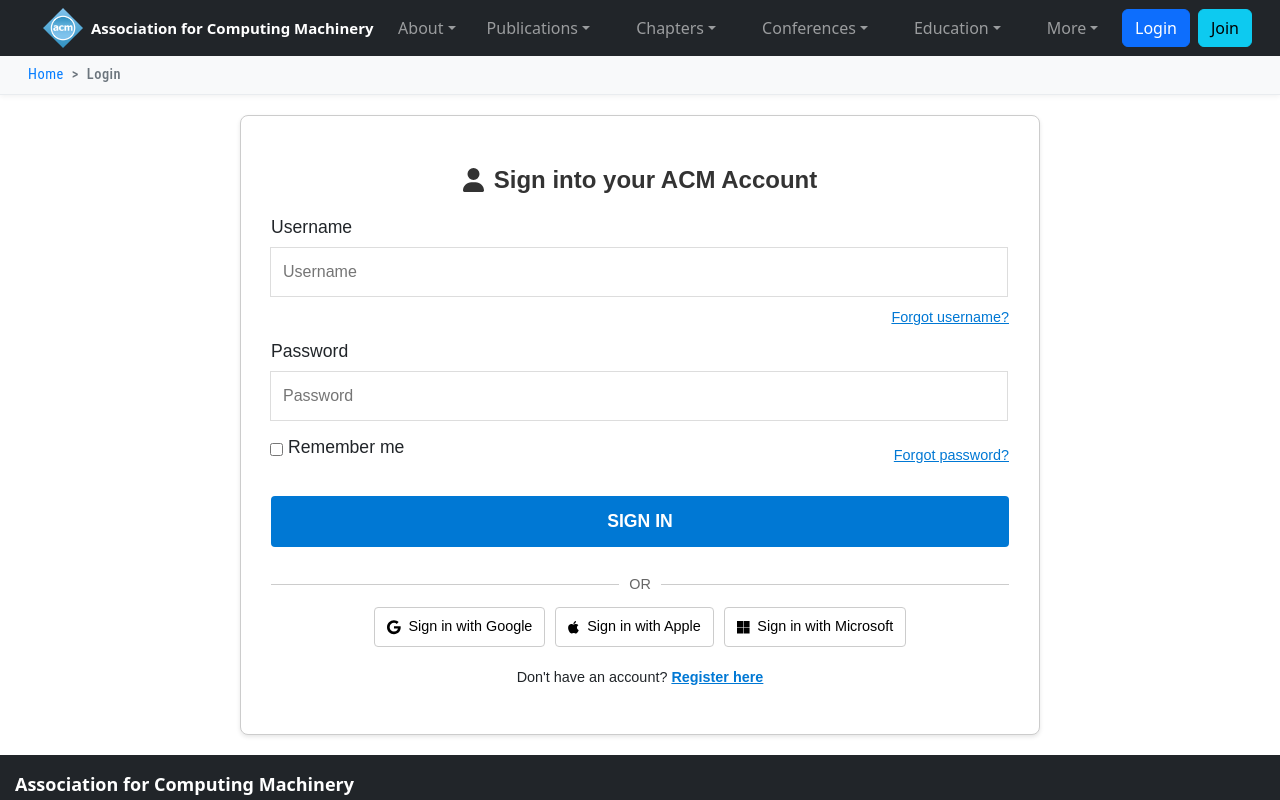
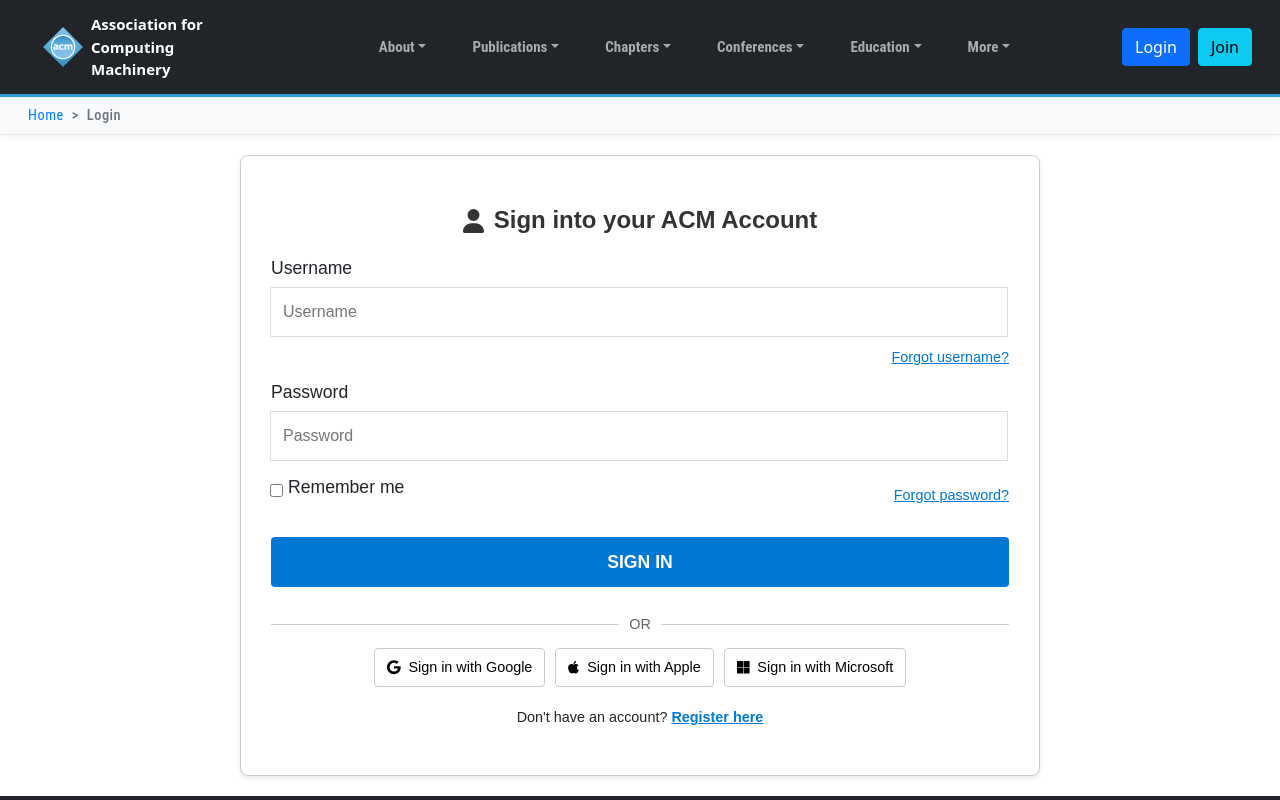
Before and after one commit to kpe03/hci-project, a React (Create React App) app: page /login in a window 1280 px wide. Shown: the top 800 px of the page. Built offline with nearby package versions, Linux system fonts and the light colour scheme.

Commit message:
updated navbar

```diff
--- a/src/components/Navbar.css
+++ b/src/components/Navbar.css
@@ -6,6 +6,10 @@
     color: #ffffff;
     font-weight: bold;
   }
+
+.border-color {
+  border-bottom: 3px solid #2D9CDB;
+}
 
 .titleButton {
     font-size: 20px;
@@ -18,12 +22,14 @@
     height: 50px;
 }
 
+
 .navbar-content {
   padding: 0 15px 0 15px;
 }
 
+
 .dropdown-container{
-  width: 70vw !important;
+  width: max-content !important;
   left: 0 !important;
   right: 0 !important;
   position: absolute !important;
@@ -38,7 +44,28 @@
   font-size: 13px;
 }
 
-.dropdown-col-container{
-  padding: 0 -50px 0 -20px;
+.dropdown-container .row {
+  display: inline-flex;
+  align-items: flex-start;
+}
 
+.dropdown-menu {
+  background-color: #d6d6d6 !important;
+  color:#00567D;
+  font-size: 13px;
 }
+.no-wrap {
+  white-space: nowrap;
+}
+
+.nav-link {
+  color: #aaaaaa;
+  font-size: 15px;
+  font-family: "Roboto Condensed", sans-serif;
+  font-weight: bold;
+  text-decoration: none !important;
+}
+
+.button-style {
+  border-radius: 0px;
+}
--- a/src/components/Navbar.js
+++ b/src/components/Navbar.js
@@ -1,4 +1,4 @@
-import React, { useContext } from "react";
+import React, { useContext, useState } from "react";
 import { AuthContext } from "./AuthContext";
 import { Link } from "react-router-dom";
 import "./Navbar.css";
@@ -7,14 +7,127 @@
 
 function Navbar() {
   const { isLoggedIn, setIsLoggedIn } = useContext(AuthContext);
+  const [isNavCollapsed, setIsNavCollapsed] = useState(true);
+
+  const aboutItems = [
+    {label: "About ACM", link: "about/acm"},
+    {label: "ACM Constitution", link: "about/constitution"},
+    {label: "ACM Council", link: "about/council"},
+    {label: "ACM in the News", link: "about/news"},
+    {label: "ACM Updates", link: "about/updates"},
+    {label: "ACM Statements", link: "about/statements"},
+    {label: "ACM's Mission, Vision & Values", link: "about/vision"},
+    {label: "Annual Reports", link: "about/reports"},
+    {label: "Boards & Committees", link: "about/committees"},
+    {label: "Bylaws", link: "about/bylaws"},
+    {label: "Code of Ethics", link: "about/ethics"},
+    {label: "Ethics Enforcement", link: "about/enforcement"},
+    {label: "Contact Us", link: "about/contact"},
+    {label: "Governance", link: "about/governance"},
+    {label: "History", link: "about/history"},
+    {label: "Media Center", link: "about/media"},
+    {label: "Past Presidents", link: "about/presidents"},
+    {label: "Complaint Process", link: "about/complaints"},
+    {label: "Report Behavior", link: "about/report"},
+    {label: "Stop Harassment", link: "about/harassment"},
+  ];
+  /* To create all the links in the dropdown of the Navbar */
+  const publicationItems = [{label: "Digital Library", link: "publications/digital-library"},
+    {label: "CACM", link: "publications/cacm"},
+    {label: "Journals", link: "publications/journals"},
+    {label: "Books", link: "publications/books"},
+    {label: "Conference Proceedings", link: "publications/conference-proceedings"},
+    {label: "Policies", link: "publications/policies"},
+    {label: "Report a Potential Violation", link: "publications/potential-violation"},
+    {label: "Ethics & Plagiarism", link: "publications/ethics-and-plagiarism"},
+    {label: "Publications Board", link: "publications/Publications-Board"},
+  ];
+
+  const chapterItems = [{label: "About Chapters", link: "chapters/about-chapters"},
+    {label: "Professional Chapters", link: "chapters/professional-chapters"},
+    {label: "Student Chapters", link: "chapters/student-chapters"},
+    {label: "Meetups", link: "chapters/meetups"},
+    {label: "Newsletter", link: "chapters/newsletter"},
+    {label: "Calendar of Local Activities", link: "chapters/calendar-local-activities"},
+    {label: "Distinguished Speakers", link: "chapters/distinguished-speakers"},
+    {label: "Annual Reports", link: "chapters/annual-reports"},
+    {label: "Chapter Policies", link: "chapters/chapter-policies"},
+    {label: "Chapter Administrative Interface", link: "chapters/administrative-interface"},
+  ];
+
+
+  const confItems = [{label: "About Conferences", link: "conferences/about-conferences"},
+    {label: "Conference Series", link: "conferences/conferences-series"},
+    {label: "Upcoming Conferences", link: "conferences/upcoming-conferences"},
+    {label: "Conference Proceedings", link: "conferences/conference-proceedings"},
+    {label: "Submission Deadlines", link: "conferences/submission-deadlines"},
+    {label: "ACM Author Rights and Permissions", link: "conferences/author-rights-and-permissions"},
+    {label: "Best Paper Awards", link: "conferences/best-paper-awards"},
+    {label: "Volunteer Resources", link: "conferences/volunteer-resources"},
+    {label: "Ethics & Plagiarism", link: "conferences/ethics-and-plagiarism"},
+    {label: "Publications Board", link: "conferences/Publications-Board"},
+  ];
+
+
+  const edItems = [{label: "About Education", link: "education/about-edcuation"},
+    {label: "Curricula Recommendations", link: "education/curricula-recommendations"},
+    {label: "Affiliated Organizations", link: "education/affiliated-organizations"},
+    {label: "ACM Learning Center", link: "education/acm-learning-center"},
+    {label: "Resources for Educators", link: "education/resources-for-educators"},
+    {label: "Resources for Graduating Students", link: "education/resources-for-graduating-students"},
+    {label: "Education Board and Advisory Committee", link: "education/education-board-and-advisory-committee"},
+    {label: "Reports and Studies", link: "education/reports-and-studies"}
+  ];
+
+  const moreItems = [
+    {label: "Awards", link: "awards/about"},
+    {label: "Diversity, Equity, and Inclusion", link: "dei/about"},
+    {label: "Membership", link: "membership/about"},
+    {label: "Special Interest Groups", link: "sig/about"},
+  ];
+  /* -------------------------------------- */
 
   const handleLogout = () => {
     setIsLoggedIn(false);
     localStorage.removeItem("isLoggedIn");
   };
 
+  const handleNavCollapse = () => {
+    setIsNavCollapsed(!isNavCollapsed);
+  };
+
+  const makeLink = (linkRoute, linkName) => {
     return (
-    <nav className="navbar navbar-expand-lg navbar-dark bg-dark px-3">
+        <a
+        className="dropdown-item dropdown-link"
+        href={linkRoute}>
+        {linkName}
+      </a>
+    );
+  }
+
+  const makeDropdown = (title, dropdownItems) => {
+    return (
+      <li key={title} className="nav-item dropdown navbar-content nav-item-spaced">
+                <a
+                  className="nav-link dropdown-toggle"
+                  href={`/${title.toLowerCase()}`}
+                  role="button"
+                  data-bs-toggle="dropdown">
+                  {title}
+                </a>
+                <ul className="dropdown-menu multi-column-dropdown">
+                 {dropdownItems.map((item) => (
+                    <li key={item.label}>
+                      {makeLink(item.link, item.label)}
+                    </li>
+                 ))}
+                </ul>
+              </li>
+    );}
+
+  return (
+    <nav className="navbar navbar-expand-lg navbar-dark bg-dark px-3 border-color">
       <div className="container-fluid">
         {/* Left Side - Logo and Title */}
         <div className="d-flex align-items-center">
@@ -24,174 +137,79 @@
             style={{ height: "40px" }}
             alt="ACM logo"
           />
-          <Link className="navbar-brand" to="/" style={{ fontSize: "15px" }}>
+          <Link className="navbar-brand" to="/"
+            style={{
+              fontSize: "15px",
+              whiteSpace: "normal",
+              display: "inline-block",
+              maxWidth: "160px",
+              textAlign: "left"
+            }}>
             Association for Computing Machinery
           </Link>
         </div>
 
-        {/* Center - Navigation Links */}
-        <div className="collapse navbar-collapse justify-content-center">
-          <ul className="navbar-nav">
-            {/* About Dropdown */}
-            <li className="nav-item dropdown">
-              <a
-                className="nav-link dropdown-toggle"
-                href="#"
-                role="button"
-                data-bs-toggle="dropdown">
-                About
-              </a>
-              <div className="dropdown-menu dropdown-container">
-                <div className="container">
-                  <div className="row">
-                    <div className="col dropdown-col-container">
-                      <a
-                        className="dropdown-item dropdown-link"
-                        href="/about/acm">
-                        About ACM
-                      </a>
-                      <a
-                        className="dropdown-item dropdown-link"
-                        href="/about/constitution">
-                        ACM Constitution
-                      </a>
-                      <a
-                        className="dropdown-item dropdown-link"
-                        href="/about/council">
-                        ACM Council
-                      </a>
-                      <a
-                        className="dropdown-item dropdown-link"
-                        href="/about/news">
-                        ACM in the News
-                      </a>
-                      <a
-                        className="dropdown-item dropdown-link"
-                        href="/about/updates">
-                        ACM Updates
+        {/* Hamburger Menu Button */}
+        <button
+          className="navbar-toggler"
+          type="button"
+          data-bs-toggle="collapse"
+          data-bs-target="#navbarContent"
+          aria-controls="navbarContent"
+          aria-expanded={!isNavCollapsed ? true : false}
+          aria-label="Toggle navigation"
+          onClick={handleNavCollapse}
+        >
+          <span className="navbar-toggler-icon"></span>
+        </button>
+
+        <div className={`${isNavCollapsed ? 'collapse' : ''} navbar-collapse justify-content-center`} id="navbarContent">
+          <ul className="navbar-nav dropdown-link">
+
+            {makeDropdown("About", aboutItems)}
+            {makeDropdown("Publications", publicationItems)}
+            {makeDropdown("Chapters", chapterItems)}
+            {makeDropdown("Conferences", confItems)}
+            {makeDropdown("Education", edItems)}
+            {makeDropdown("More", moreItems)}
+          </ul>
+
+          {/* Login & Join Buttons - Inside collapsed menu on mobile */}
+          <div className="d-flex d-lg-none mt-3">
+            {isLoggedIn ? (
+              <div className="d-flex flex-column w-100">
+                <Link className="btn btn-outline-light mb-2" to="/profile">
+                  Profile
+                </Link>
+                <Link className="btn btn-outline-light mb-2" to="/settings">
+                  Settings
+                </Link>
+                <Link className="btn btn-outline-light mb-2" to="/bookmarks">
+                  Bookmarks
+                </Link>
+                <button
+                  className="btn btn-danger"
+                  onClick={handleLogout}>
+                  Logout
+                </button>
+              </div>
+            ) : (
+              <div className="d-flex flex-column w-100">
+                <Link to="/login" className="btn btn-primary mb-2">
+                  Login
+                </Link>
+                <a className="btn btn-info" href="/join">
+                  Join
                 </a>
               </div>
-                    <div className="col dropdown-col-container">
-                      <a
-                        className="dropdown-item dropdown-link"
-                        href="/about/statements">
-                        ACM Statements
-                      </a>
-                      <a
-                        className="dropdown-item dropdown-link"
-                        href="/about/vision">
-                        ACM's Mission, Vision & Values
-                      </a>
-                      <a
-                        className="dropdown-item dropdown-link"
-                        href="/about/reports">
-                        Annual Reports
-                      </a>
-                      <a
-                        className="dropdown-item dropdown-link"
-                        href="/about/committees">
-                        Boards & Committees
-                      </a>
-                      <a
-                        className="dropdown-item dropdown-link"
-                        href="/about/bylaws">
-                        Bylaws
-                      </a>
-                    </div>
-                    <div className="col dropdown-col-container">
-                      <a
-                        className="dropdown-item dropdown-link"
-                        href="/about/ethics">
-                        Code of Ethics
-                      </a>
-                      <a
-                        className="dropdown-item dropdown-link"
-                        href="/about/enforcement">
-                        Ethics Enforcement
-                      </a>
-                      <a
-                        className="dropdown-item dropdown-link"
-                        href="/about/contact">
-                        Contact Us
-                      </a>
-                      <a
-                        className="dropdown-item dropdown-link"
-                        href="/about/governance">
-                        Governance
-                      </a>
-                      <a
-                        className="dropdown-item dropdown-link"
-                        href="/about/history">
-                        History
-                      </a>
-                    </div>
-                    <div className="col dropdown-col-container">
-                      <a
-                        className="dropdown-item dropdown-link"
-                        href="/about/media">
-                        Media Center
-                      </a>
-                      <a
-                        className="dropdown-item dropdown-link"
-                        href="/about/presidents">
-                        Past Presidents
-                      </a>
-                      <a
-                        className="dropdown-item dropdown-link"
-                        href="/about/complaints">
-                        Complaint Process
-                      </a>
-                      <a
-                        className="dropdown-item dropdown-link"
-                        href="/about/report">
-                        Report Behavior
-                      </a>
-                      <a
-                        className="dropdown-item dropdown-link"
-                        href="/about/harassment">
-                        Stop Harassment
-                      </a>
+            )}
           </div>
         </div>
-                </div>
-              </div>
-            </li>
 
-            {/* Other Sections */}
-            {["Publications", "Chapters", "Conferences", "Education", "More"].map((section) => (
-              <li key={section} className="nav-item dropdown navbar-content">
-                <a
-                  className="nav-link dropdown-toggle"
-                  href={`/${section.toLowerCase()}`}
-                  role="button"
-                  data-bs-toggle="dropdown">
-                  {section}
-                </a>
-                <ul className="dropdown-menu">
-                  <li>
-                    <a
-                      className="dropdown-item dropdown-link"
-                      href={`/${section.toLowerCase()}/option1`}>
-                      Option 1
-                    </a>
-                  </li>
-                  <li>
-                    <a
-                      className="dropdown-item dropdown-link"
-                      href={`/${section.toLowerCase()}/option2`}>
-                      Option 2
-                    </a>
-                  </li>
-                </ul>
-              </li>
-            ))}
-          </ul>
-        </div>
-
-        {/* Right Side - Login & Join Buttons */}
-        <div className="d-flex">
+        {/* Right Side - Login & Join Buttons (visible only on larger screens) */}
+        <div className="d-none d-lg-flex">
           {isLoggedIn ? (
-            <div>
+            <div className="d-flex align-items-center">
               <div className="dropdown">
                 <button
                   className="btn btn-secondary dropdown-toggle"
@@ -222,18 +240,17 @@
                 </ul>
               </div>
 
-            {/* bookmark button */}
-            <Link to="/bookmarks" className="btn btn-primary ms-2">
+              <Link to="/bookmarks" className="btn btn-primary ms-2"
+                style={{ whiteSpace: "nowrap" }}>
                 Bookmark Page
               </Link>
             </div>
-
           ) : (
             <>
-              <Link to="/login" className="btn btn-primary me-2">
+              <Link to="/login" className="btn btn-primary me-2 rounded-1">
                 Login
               </Link>
-              <a className="btn btn-info" href="/join">
+              <a className="btn btn-info rounded-1" href="/join">
                 Join
               </a>
             </>
```
Lines whose indentation alone changed are shown as unchanged.
